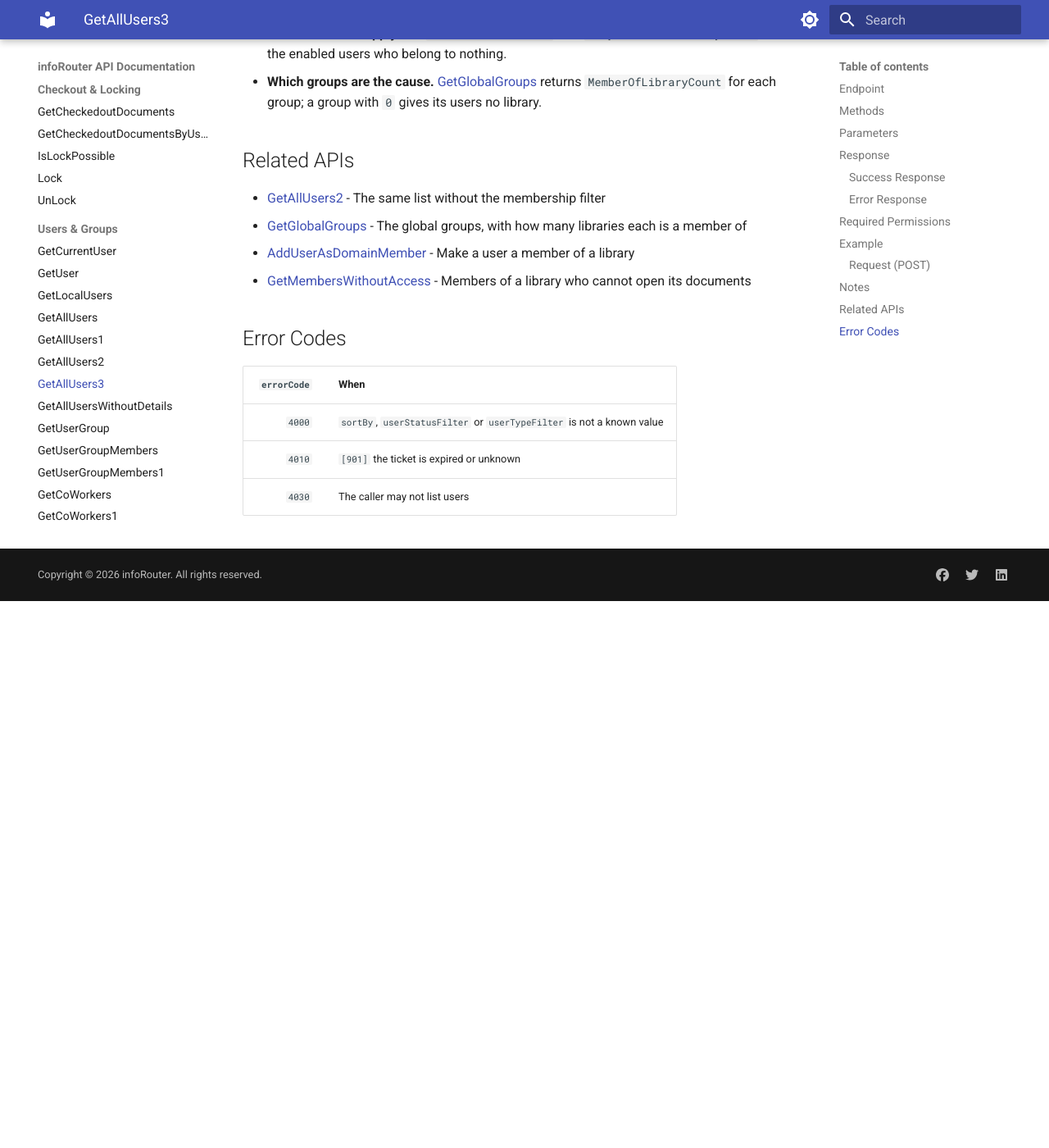
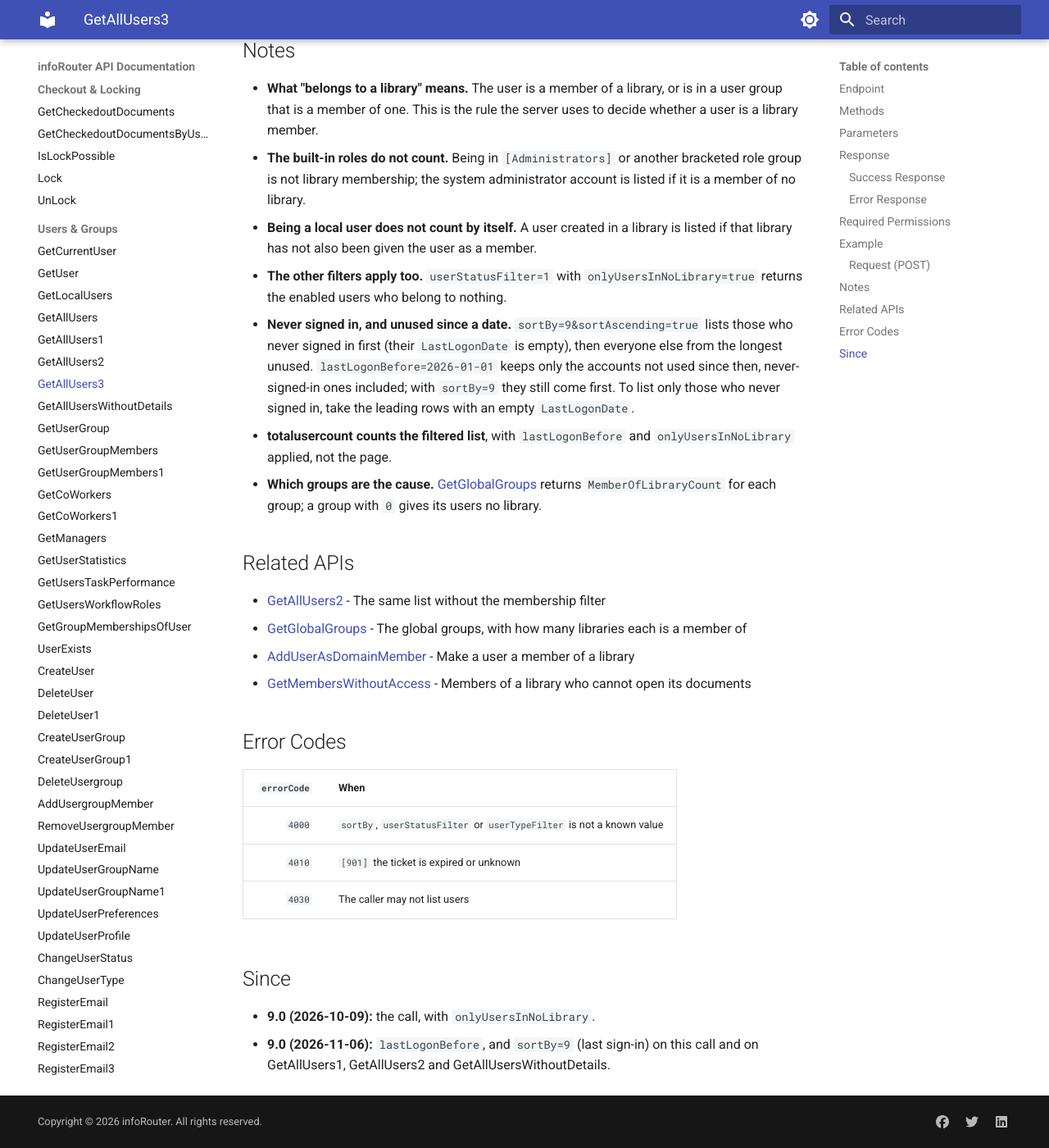
Before and after one commit to inforouter/apidocs, an MkDocs documentation site: the page built from docs/GetAllUsers3.md, in a window 1280 px wide and 1400 px high, scrolled down 2778 px. Shown: the whole window at 82% size. Built offline with MkDocs 1.6.1 and Material for MkDocs 9.7.7, drawn with Linux system fonts in a browser that asks for light colours; before the commit the page ends 3511 px from its top, so only the background shows below that; some of the changed text lies outside the part shown.

Commit message:
GetAllUsers1/2/3, GetAllUsersWithoutDetails: sortBy=9 (last sign-in); GetAllUsers3 lastLogonBefore
Co-Authored-By: Claude Opus 5.5 <noreply@anthropic.com>

```diff
--- a/docs/GetAllUsers3.md
+++ b/docs/GetAllUsers3.md
@@ -1,6 +1,6 @@
 # GetAllUsers3 API
 
-Returns a list of users with paging, filtering and sorting, and one parameter more than [GetAllUsers2](GetAllUsers2.md): `onlyUsersInNoLibrary`, to list the users who belong to no library.
+Returns a list of users with paging, filtering and sorting, and two parameters more than [GetAllUsers2](GetAllUsers2.md): `onlyUsersInNoLibrary`, to list the users who belong to no library, and `lastLogonBefore`, to list the accounts nobody has used since a date.
 
 A user who is not a member of any library, and is in no user group that is, can sign in and reach nothing. `onlyUsersInNoLibrary=true` finds them.
 
@@ -12,7 +12,7 @@ A user who is not a member of any library, and is in no user group that is, can
 
 ## Methods
 
-- **GET** `/srv.asmx/GetAllUsers3?authenticationTicket=...&startingRowNumber=...&numberOfRow=...&...&onlyUsersInNoLibrary=...`
+- **GET** `/srv.asmx/GetAllUsers3?authenticationTicket=...&startingRowNumber=...&numberOfRow=...&...&onlyUsersInNoLibrary=...&lastLogonBefore=...`
 - **POST** `/srv.asmx/GetAllUsers3` (form data)
 - **SOAP** Action: `http://tempuri.org/GetAllUsers3`
 
@@ -31,9 +31,10 @@ A user who is not a member of any library, and is in no user group that is, can
 | `domainNameFilter` | string | No | The library that local users belong to, by name or as `~L<id>` with the library's id. Empty for no filter. |
 | `userStatusFilter` | int | Yes | `-1` no filter, `0` disabled, `1` enabled. |
 | `userTypeFilter` | int | Yes | `-1` no filter, `1` author, `2` reader. |
-| `sortBy` | int | Yes | Sort column, as in `GetAllUsers2`. |
+| `sortBy` | int | Yes | Sort column, as in `GetAllUsers2`: `0` default, `1` user name, `2` first name then last, `3` last name then first, `4` email, `5` status, `6` authentication source, `7` library, `8` user type, `9` last sign-in. With `9` ascending, those who never signed in come first, then the longest unused. |
 | `sortAscending` | bool | Yes | `true` for ascending order. |
 | `onlyUsersInNoLibrary` | bool | Yes | `true` returns only the users who belong to no library. `false` returns all users: the call is then `GetAllUsers2`. |
+| `lastLogonBefore` | DateTime | No | Only the users whose last sign-in is before this date/time (`yyyy-MM-dd` or `yyyy-MM-ddTHH:mm:ss`; UTC values are converted to server local time). Those who never signed in are included: they are unused too. Empty, or left out over SOAP, for no filter. |
 
 ## Response
 
@@ -77,6 +78,8 @@ authenticationTicket=abc123&startingRowNumber=1&numberOfRow=25&userStatusFilter=
 - **The built-in roles do not count.** Being in `[Administrators]` or another bracketed role group is not library membership; the system administrator account is listed if it is a member of no library.
 - **Being a local user does not count by itself.** A user created in a library is listed if that library has not also been given the user as a member.
 - **The other filters apply too.** `userStatusFilter=1` with `onlyUsersInNoLibrary=true` returns the enabled users who belong to nothing.
+- **Never signed in, and unused since a date.** `sortBy=9&sortAscending=true` lists those who never signed in first (their `LastLogonDate` is empty), then everyone else from the longest unused. `lastLogonBefore=2026-01-01` keeps only the accounts not used since then, never-signed-in ones included; with `sortBy=9` they still come first. To list only those who never signed in, take the leading rows with an empty `LastLogonDate`.
+- **totalusercount counts the filtered list**, with `lastLogonBefore` and `onlyUsersInNoLibrary` applied, not the page.
 - **Which groups are the cause.** [GetGlobalGroups](GetGlobalGroups.md) returns `MemberOfLibraryCount` for each group; a group with `0` gives its users no library.
 
 ## Related APIs
@@ -93,3 +96,8 @@ authenticationTicket=abc123&startingRowNumber=1&numberOfRow=25&userStatusFilter=
 | `4000` | `sortBy`, `userStatusFilter` or `userTypeFilter` is not a known value |
 | `4010` | `[901]` the ticket is expired or unknown |
 | `4030` | The caller may not list users |
+
+## Since
+
+- **9.0 (2026-10-09):** the call, with `onlyUsersInNoLibrary`.
+- **9.0 (2026-11-06):** `lastLogonBefore`, and `sortBy=9` (last sign-in) on this call and on GetAllUsers1, GetAllUsers2 and GetAllUsersWithoutDetails.
```
Also changed, not shown: docs/GetAllUsers1.md (+1 -1 lines), docs/GetAllUsers2.md (+4 -3 lines), docs/GetAllUsersWithoutDetails.md (+1 -1 lines).
